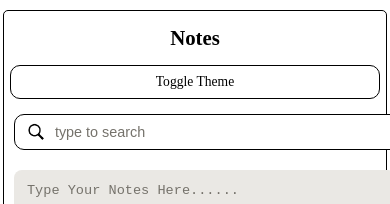
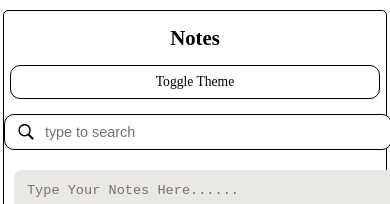
Before and after one commit to edsonstha/Simple-NoteApp, a React (Vite) app: page / in a window 390 px wide. Shown: the top 204 px of the page. Built offline with nearby package versions, Linux system fonts and the light colour scheme.

Commit message:
Fix the mediawQuery

```diff
--- a/src/component/HomePage.css
+++ b/src/component/HomePage.css
@@ -179,8 +179,8 @@
   }
 
   .search-container-Inside {
-    width: 100%;
-    margin-left: 0;
+    min-width: 100%;
+    margin-left: -10px;
     padding: 8px 12px;
     height: auto;
   }
```
